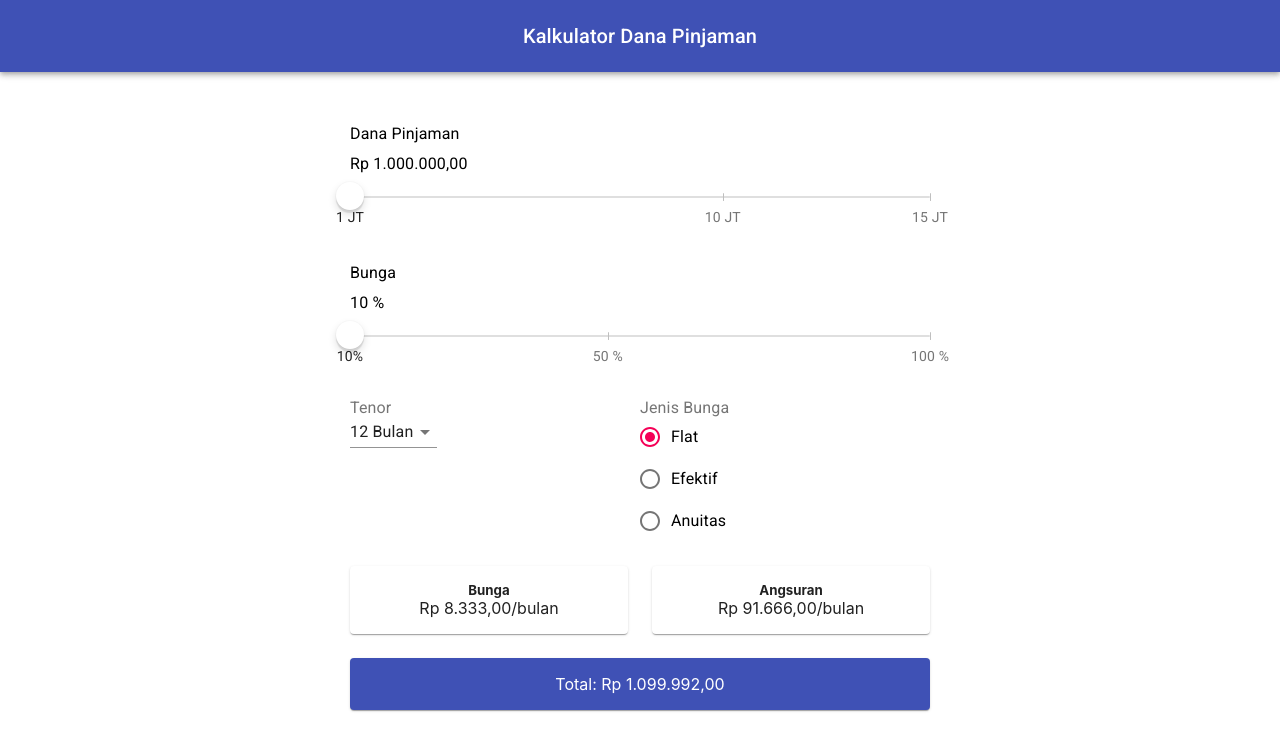
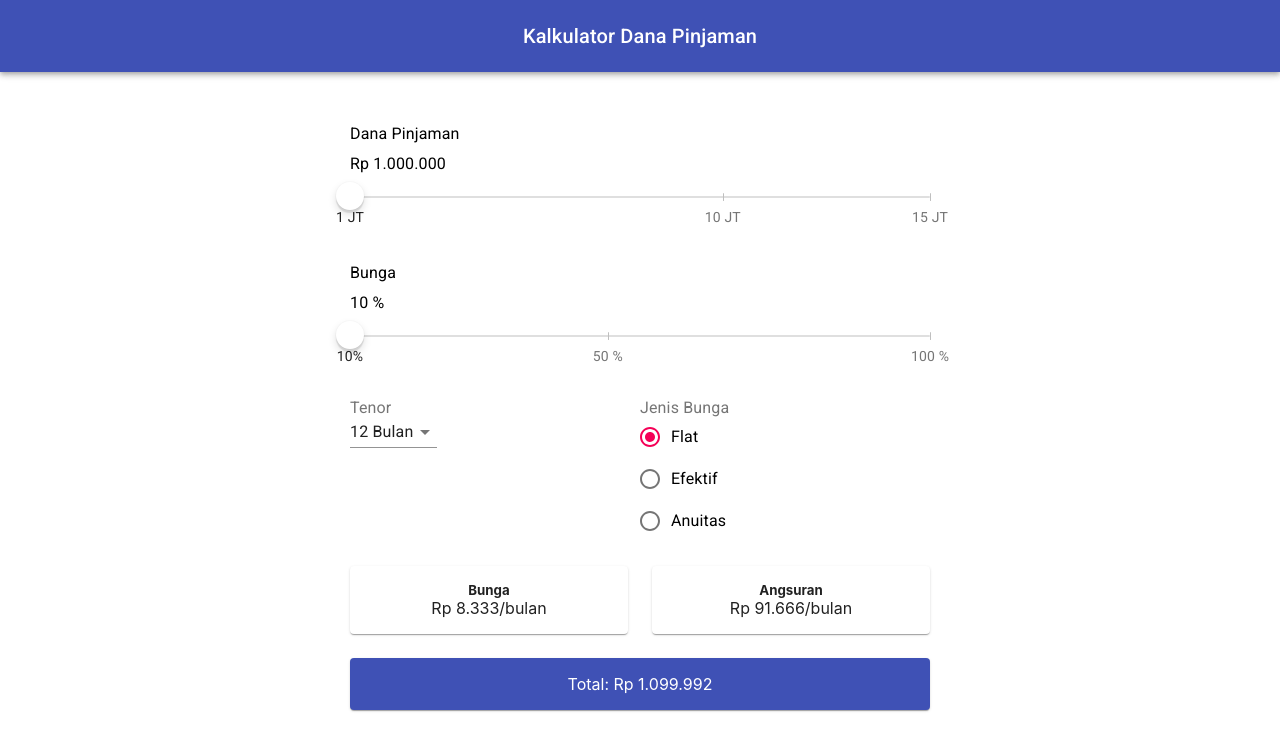
Before and after one commit to JenabB/kalkulator-dana-pinjaman, a React (Create React App) app: page / in a window 1280 px wide. Shown: the top 750 px of the page. Built offline with nearby package versions, Linux system fonts and the light colour scheme.

Commit message:
replace 00

```diff
--- a/src/pages/Home.js
+++ b/src/pages/Home.js
@@ -214,7 +214,9 @@ export default function Home() {
     const price = new Intl.NumberFormat("id-ID", {
       style: "currency",
       currency: "IDR",
-    }).format(nominal);
+    })
+      .format(nominal)
+      .replace(/(\.|,)00$/g, "");
     return price;
   };
 
```
